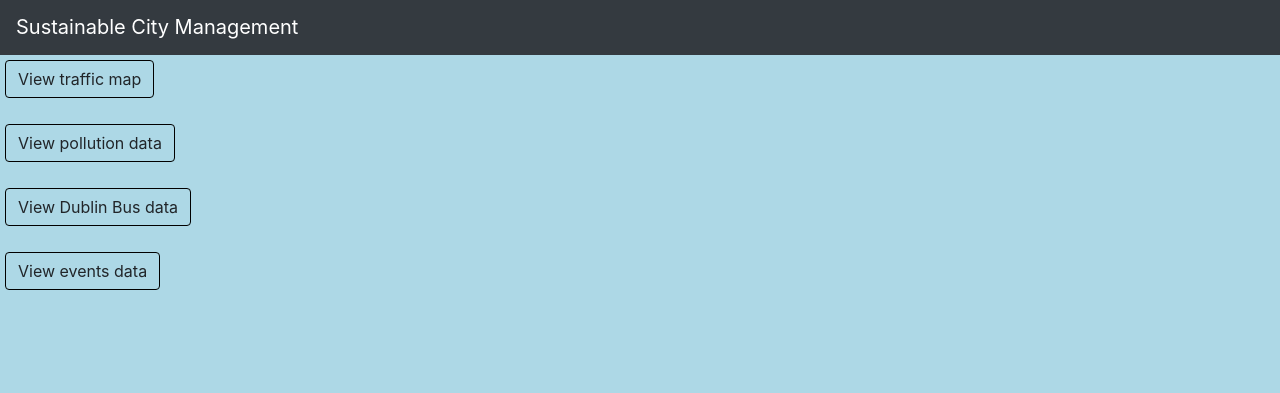
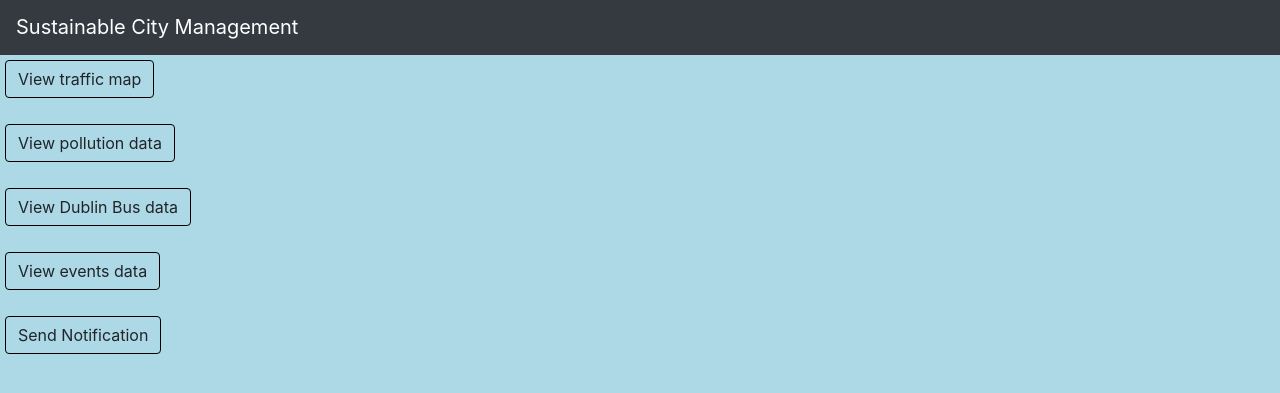
Before and after one commit to rohanbhutani1993/SCM, a Django app: template SustainableCityManagement/SCM/templates/SCM/dashboard.html in a window 1280 px wide. Shown: the top 393 px of the page. Run offline with Django 3.2, Linux system fonts and the light colour scheme; the template is opened without the code that fills it, so the values that code supplies are empty; some libraries are stand-ins or nearby versions.

Commit message:
Added Notification Button

```diff
--- a/SustainableCityManagement/SCM/templates/SCM/dashboard.html
+++ b/SustainableCityManagement/SCM/templates/SCM/dashboard.html
@@ -1,17 +1,28 @@
-{% extends 'base.html' %}
-{% block content %}
+{% extends 'base.html' %} {% block content %}
 <form method="get" action="{% url 'SCM:traffic-data' %}">
-        <button class="btn" style="margin:5px; border:1px solid black">View traffic map</button>
+  <button class="btn" style="margin:5px; border:1px solid black">
+    View traffic map
+  </button>
 </form>
 <form method="get" action="{% url 'SCM:pollution-data' %}">
-        <button class="btn" style="margin:5px; border:1px solid black">View pollution data</button>
+  <button class="btn" style="margin:5px; border:1px solid black">
+    View pollution data
+  </button>
 </form>
 <form method="get" action="{% url 'SCM:bus-data' %}">
-        <button class="btn" style="margin:5px; border:1px solid black">View Dublin Bus data</button>
+  <button class="btn" style="margin:5px; border:1px solid black">
+    View Dublin Bus data
+  </button>
 </form>
 <form method="get" action="{% url 'SCM:event-data' %}">
-        <button class="btn" style="margin:5px; border:1px solid black">View events data</button>
+  <button class="btn" style="margin:5px; border:1px solid black">
+    View events data
+  </button>
+</form>
+<form method="get" action="{% url 'SCM:push-notification' %}">
+  <button class="btn" style="margin:5px; border:1px solid black">
+    Send Notification
+  </button>
 </form>
 
-
 {% endblock %}
--- a/SustainableCityManagement/SCM/urls.py
+++ b/SustainableCityManagement/SCM/urls.py
@@ -5,7 +5,8 @@ from SCM.views import (
     DisplayMapView,
     DisplayPollutionData,
     DisplayDublinBusData,
-    DisplayEventsData
+    DisplayEventsData,
+    push_notify
     )
 
 app_name = "SCM"
@@ -14,7 +15,9 @@ urlpatterns = [
     path('traffic/', DisplayMapView, name='traffic-data'),
     path('pollution/', DisplayPollutionData, name='pollution-data'),
     path('DublinBus/', DisplayDublinBusData, name='bus-data'),
-    path('events/', DisplayEventsData, name='event-data')
+    path('events/', DisplayEventsData, name='event-data'),
+    path('PushNotificaiotn', push_notify, name='push-notification')
+
 
 
 ]
```
Also changed, not shown: SustainableCityManagement/SCM/views.py (+27 -0 lines). Lines whose indentation alone changed are shown as unchanged.
